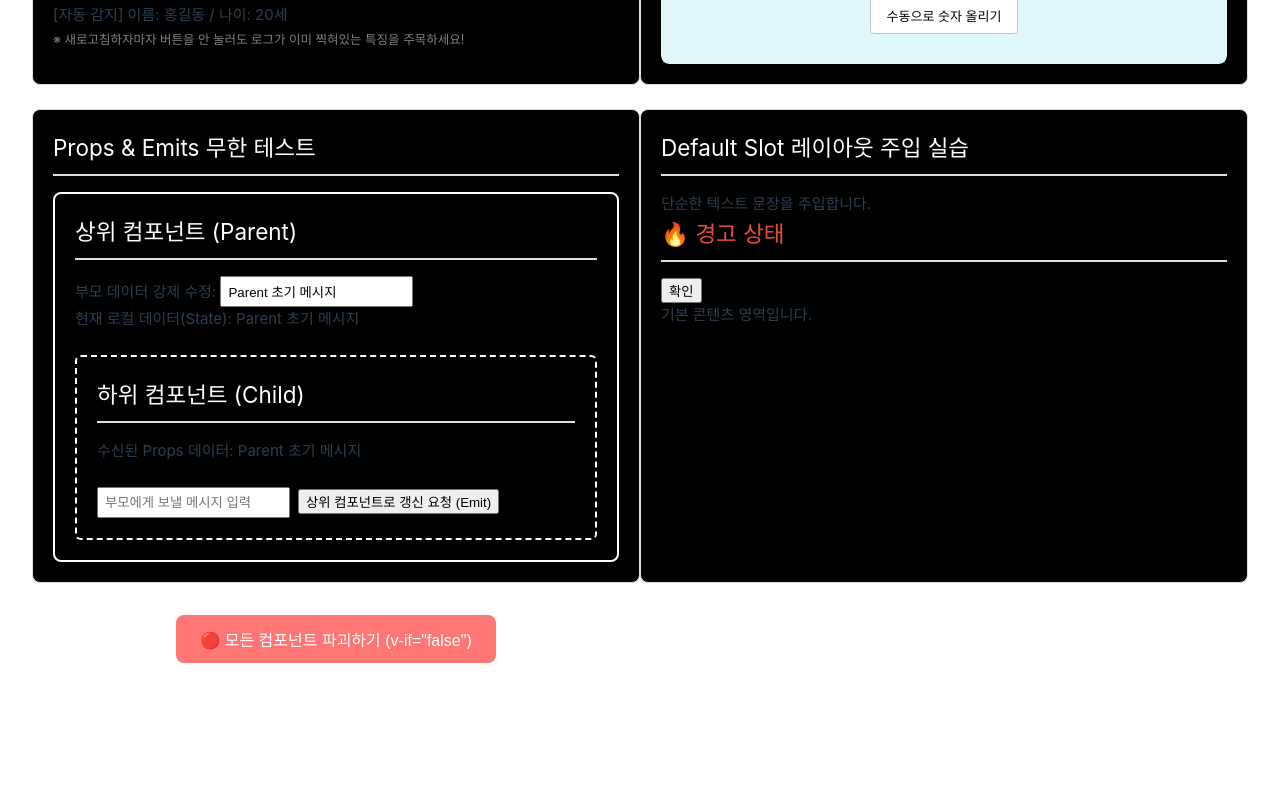
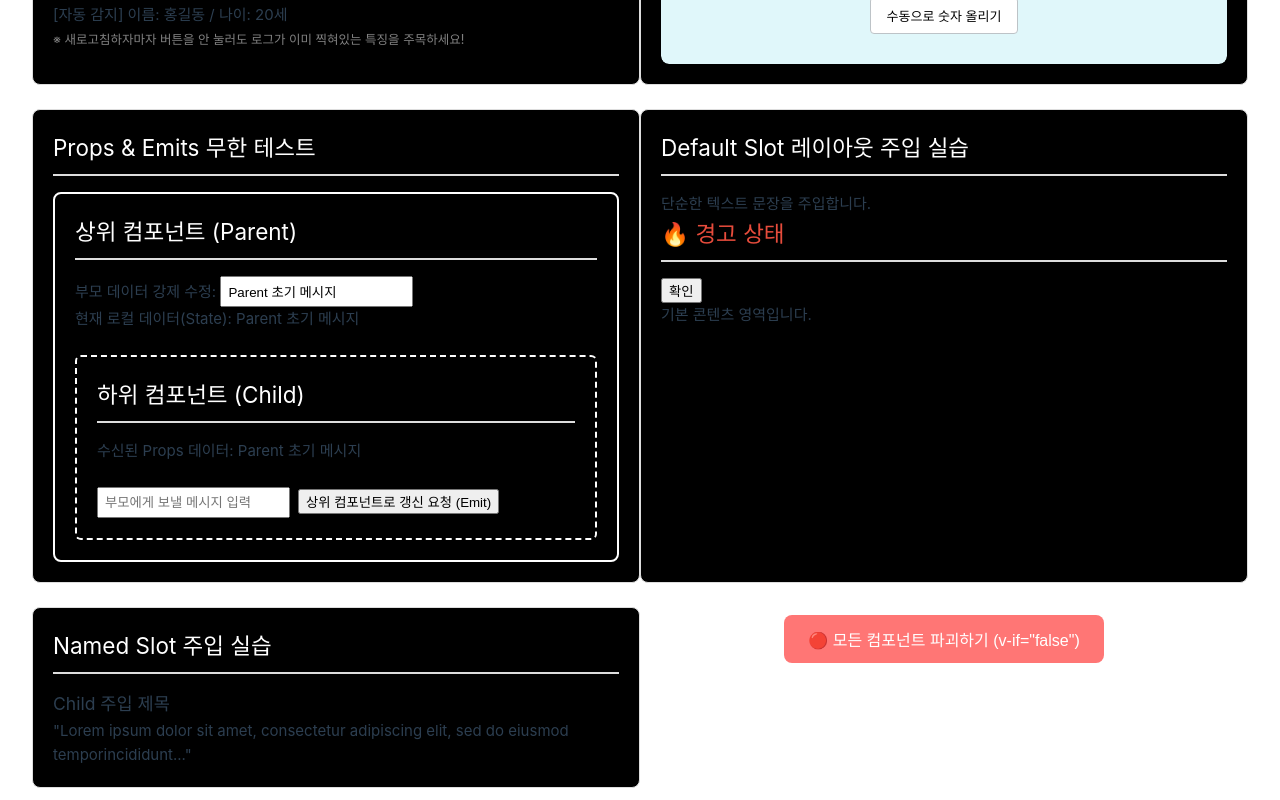
Before and after one commit to rkdgml3577/skala-vue, a Vue app: page / in a window 1280 px wide. Shown: the part 5148-5948 px from the top of the page. Before the commit the page ends 5831 px from the top, so only its background shows below. Built offline with nearby package versions, Linux system fonts and the light colour scheme.

Commit message:
Named  Slot  practice

```diff
--- a/src/App.vue
+++ b/src/App.vue
@@ -36,6 +36,7 @@ import SampleThirtyOne from "./components/WatchEffectExample.vue";
 import SampleThirtyTwo from "./components/LifecycleHookExample.vue";
 import SampleThirtyThree from "./components/PropsEmitsParents.vue";
 import SampleThirtyFour from "./components/SlotDefaultParent.vue";
+import SampleThirtyFive from "./components/SlotNamedParent.vue";
 const isVisible = ref(true);
 const samples = [
   SampleOne,
@@ -72,6 +73,7 @@ const samples = [
   SampleThirtyTwo,
   SampleThirtyThree,
   SampleThirtyFour,
+  SampleThirtyFive,
 ];
 </script>
 
--- /dev/null
+++ b/src/components/SlotNamedChild.vue
@@ -0,0 +1,10 @@
+<template>
+  <div class="base-card">
+    <header>
+      <slot name="header"></slot>
+    </header>
+    <main>
+      <slot></slot>
+    </main>
+  </div>
+</template>
--- /dev/null
+++ b/src/components/SlotNamedParent.vue
@@ -0,0 +1,17 @@
+<script setup>
+import SlotNamedChild from "./SlotNamedChild.vue";
+</script>
+<template>
+  <div class="practice-section">
+    <h2>Named Slot 주입 실습</h2>
+    <SlotNamedChild>
+      <template v-slot:header>
+        <h3>Child 주입 제목</h3>
+      </template>
+      <p>
+        "Lorem ipsum dolor sit amet, consectetur adipiscing elit, sed do eiusmod
+        temporincididunt..."
+      </p>
+    </SlotNamedChild>
+  </div>
+</template>
```
